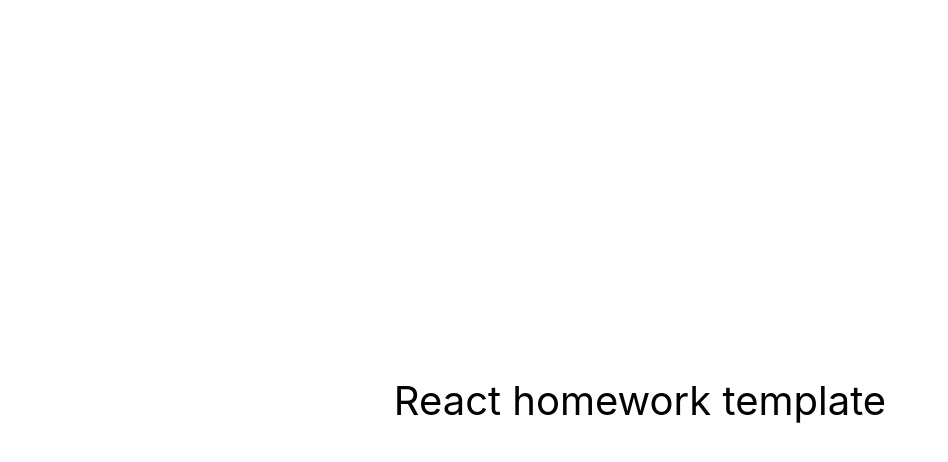
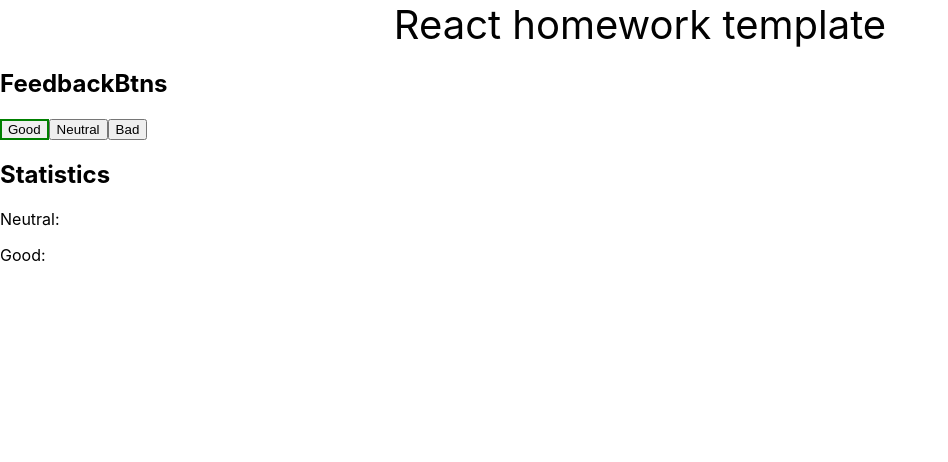
Before and after one commit to KateZaharova/goit-react-hw-02-feedback, a React (Create React App) app: page / in a window 1280 px wide. Shown: the top 462 px of the page, without its empty margins (0-948 px from the left). Built offline with nearby package versions, Linux system fonts and the light colour scheme.

Commit message:
FeedbackBtn.styled added

```diff
--- a/src/components/App.jsx
+++ b/src/components/App.jsx
@@ -2,7 +2,7 @@
   return (
     <div
       style={{
-        height: '100vh',
+        //height: '100vh',
         display: 'flex',
         justifyContent: 'center',
         alignItems: 'center',
--- /dev/null
+++ b/src/components/FeedbackBtn/FeedbackBtn.styled.js
@@ -0,0 +1,5 @@
+import styled from "styled-components";
+
+export const Button = styled.button`
+border: 2px solid green,
+`
--- /dev/null
+++ b/src/components/FeedbackBtn/FeedbackBtns.js
@@ -0,0 +1,20 @@
+import {Button} from "./FeedbackBtn.styled";
+
+
+export const FeedbackBtns = () => {
+  return (
+    <div>
+      <h2>FeedbackBtns</h2>
+      <Button>Good</Button>
+      <button>Neutral</button>
+      <button>Bad</button>
+
+      <h2>Statistics</h2>
+      <p>Neutral: </p>
+      <p>Good: </p>
+
+
+    </div>
+
+    )
+}
--- a/src/index.js
+++ b/src/index.js
@@ -2,9 +2,11 @@
 import ReactDOM from 'react-dom/client';
 import { App } from 'components/App';
 import './index.css';
+import { FeedbackBtns } from 'components/FeedbackBtn/FeedbackBtns';
 
 ReactDOM.createRoot(document.getElementById('root')).render(
   <React.StrictMode>
     <App />
+    <FeedbackBtns/>
   </React.StrictMode>
 );
```
